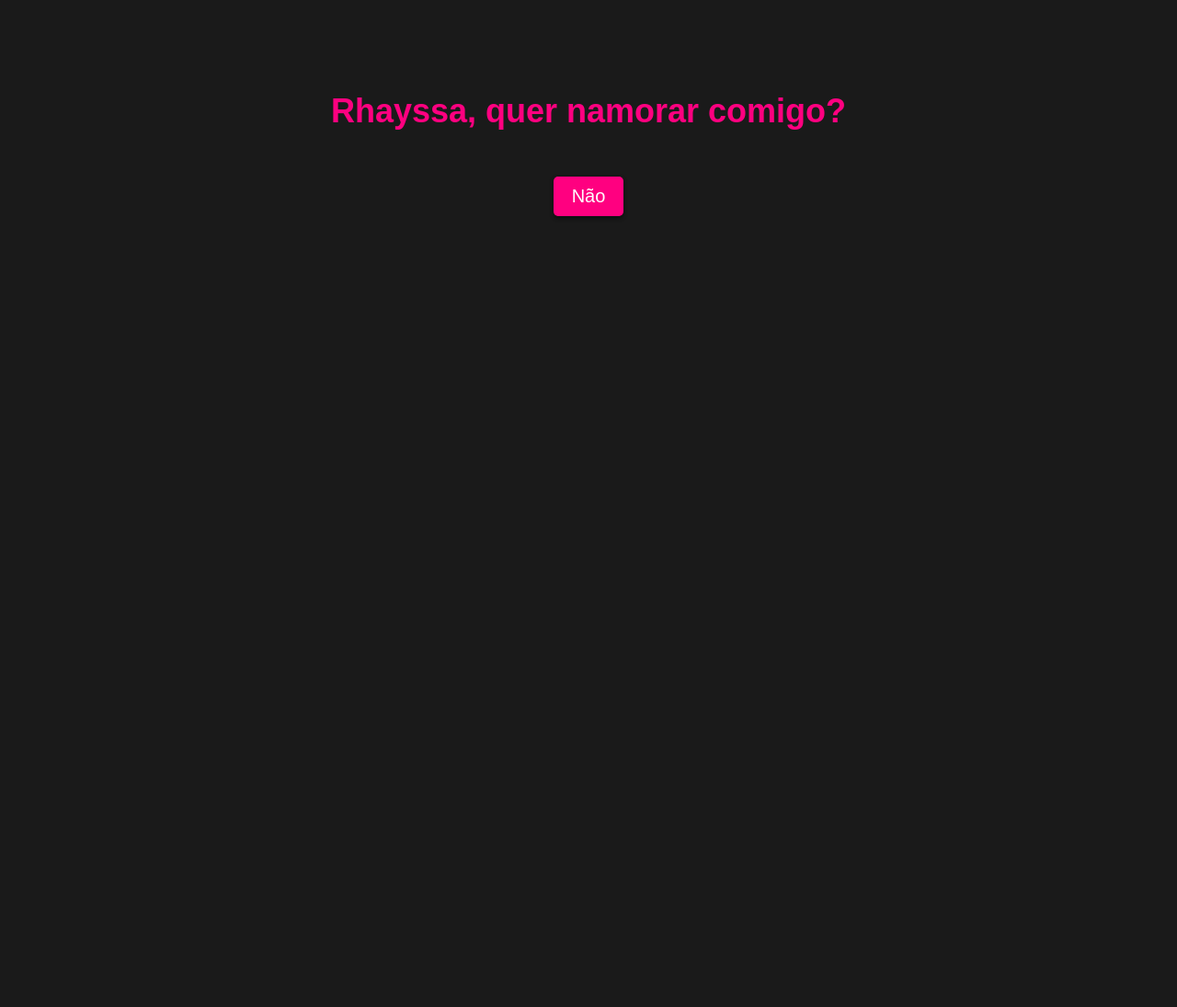
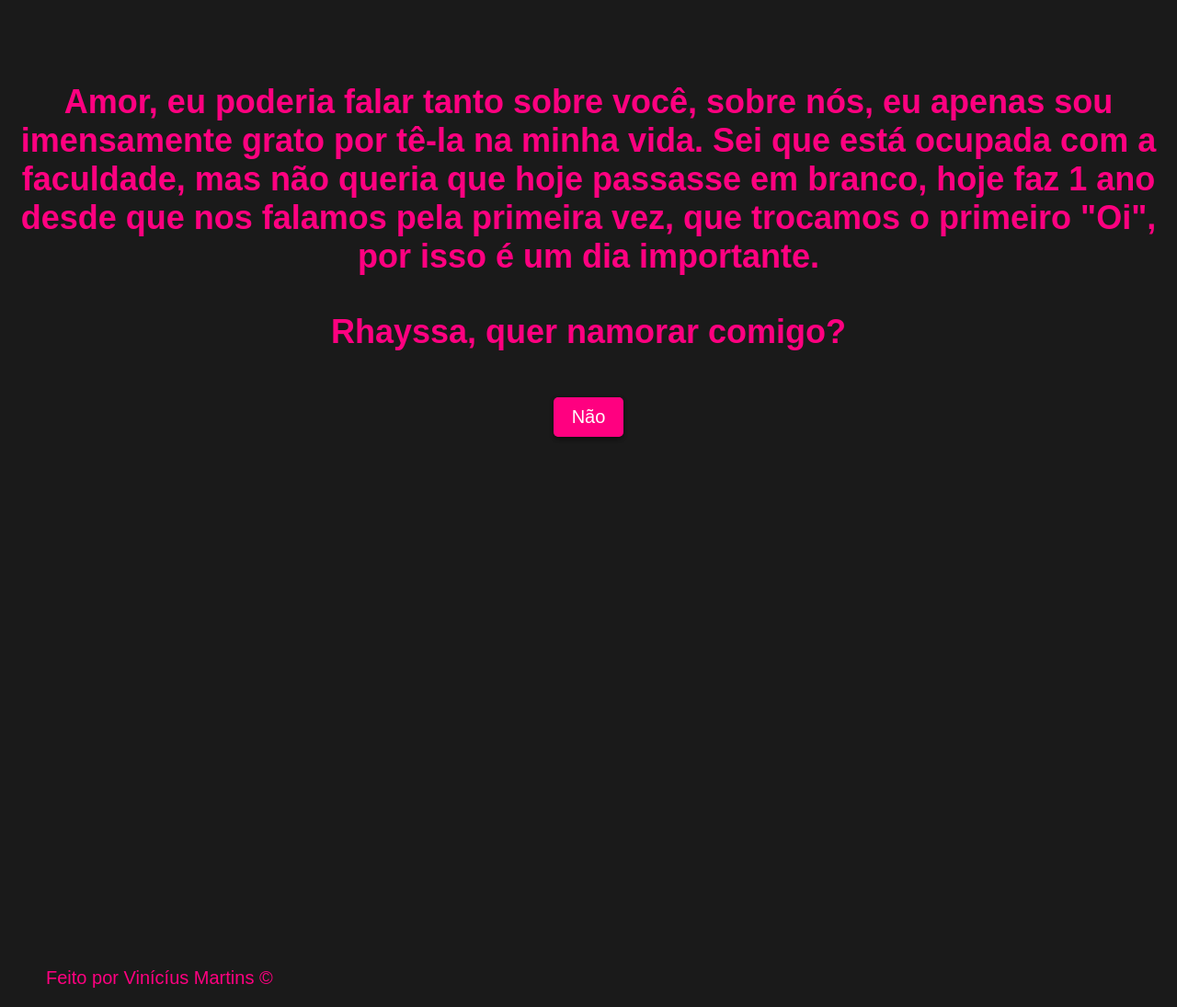
Before and after one commit to Hainverst/Hainverst.github.io, a plain HTML site: page index.html in a window 1280 px wide. Shown: the whole page at 92% size. Before the commit the page ends 800 px from the top, so only its background shows below. Drawn offline with Linux system fonts and the light colour scheme.

Commit message:
Second Commit

```diff
--- a/index.html
+++ b/index.html
@@ -3,7 +3,7 @@
 
 <head>
     <meta charset="UTF-8">
-    <title>Pedido de Namoro</title>
+    <title>ILYSM</title>
     <style>
         body {
             font-family: Arial, sans-serif;
@@ -13,11 +13,19 @@
             margin: 0;
             padding: 0;
             overflow: hidden;
+            height: 100%;
+
         }
 
         h1 {
             color: #ff0080;
-            margin-top: 100px;
+            margin-top: 40px;
+            font-size: 36px;
+        }
+
+        h2 {
+            color: #ff0080;
+            margin-top: 90px;
             font-size: 36px;
         }
 
@@ -52,14 +60,30 @@
 
         .animacao {
             display: none;
-            margin-top: 50px;
+            margin-top: 40px;
             font-size: 24px;
             color: #ff0080;
             animation-name: pulsar;
             animation-duration: 2s;
             animation-iteration-count: infinite;
+            padding: 0;
+        }
+        img{
+            padding: 0;
+            display: block;
+            margin: 0 auto;
+            max-height: 100%;
+            max-width: 100%;
         }
 
+        footer {
+            display: flex;
+            flex-direction: row;
+            padding-left: 50px;
+            margin-top: 600px;
+            color: #ff0080;
+            font-size: 20px;
+        }
         @keyframes pulsar {
             0% {
                 transform: scale(1);
@@ -140,16 +164,21 @@
 <body>
 
     <div class="pedido">
-        <h1>Rhayssa, quer namorar comigo?</h1>
+        <h2>Amor, eu poderia falar tanto sobre você, sobre nós, eu apenas sou imensamente grato por tê-la na minha vida. Sei que está ocupada com a faculdade, mas não queria que hoje passasse em branco, hoje faz 1 ano desde que nos falamos pela primeira vez, que trocamos o primeiro "Oi", por isso é um dia importante.</h2>
+        <h1> Rhayssa, quer namorar comigo? </h1>
     </div>
     <div class="botoes">
         <button id="sim" class="botao">Sim</button>
         <button id="nao" class="botao">Não</button>
     </div>
     <div id="animacao" class="animacao">
-        <div class="animationtext"> TE AMO AMOR 🎉</div>
+        <div class="animationtext"> PARABÉNS VOCÊ FEZ A ESCOLHA CERTA, TE AMO AMOR 🎉</div>
         <img src="https://i.ibb.co/gzjCkx6/removal-ai-82b7dc24-51fc-4bf0-bbbf-68dd53f512b4-ilovemyboyfie-cec6fa57-4bac-41a0-8959-f303b8364055.png" alt="removal-ai-82b7dc24-51fc-4bf0-bbbf-68dd53f512b4-ilovemyboyfie-cec6fa57-4bac-41a0-8959-f303b8364055" border="0" />
     </div>
+    <footer>
+        <p> Feito por Vinícíus Martins © </p>
+    </footer>
+
     <script src="./play.js"></script>
 </body>
 
```
